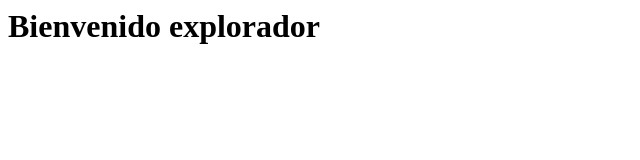
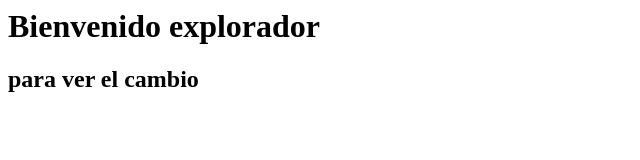
Before and after one commit to wilpall76/paginaweb, a plain HTML site: page index.html in a window 1280 px wide. Shown: the whole page, without its empty margins (0-640 px from the left). Drawn offline with Linux system fonts and the light colour scheme.

Commit message:
Update index.html

```diff
--- a/index.html
+++ b/index.html
@@ -2,5 +2,6 @@
     <head></head>
     <body>
         <h1>Bienvenido explorador</h1>
+        <h2>para ver el cambio</h2>
     </body>
 </html>
```
